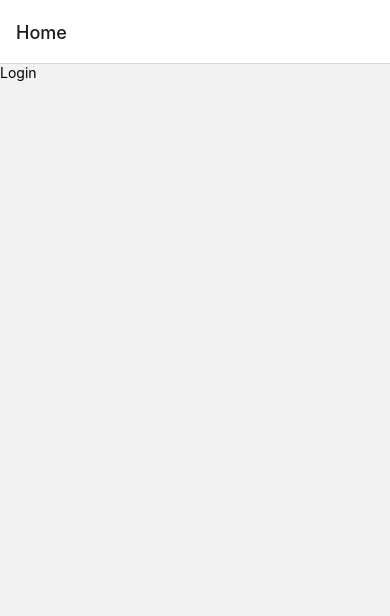
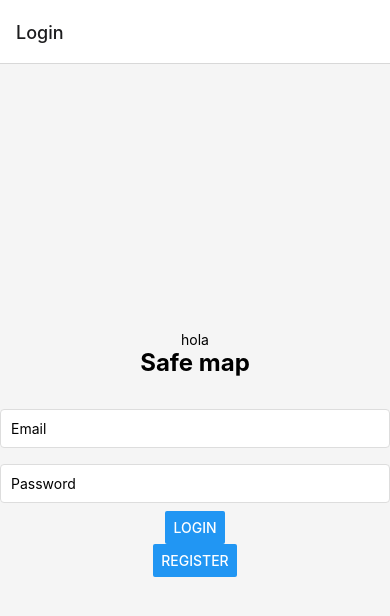
Before and after one commit to SafemapBogotaBerlin/SafeMap, a React Native app in the folder client/: screen /Login in a window 390 px wide. Before the commit this address had no page. Shown: the top 616 px of the page. Built offline with nearby package versions, Linux system fonts and the light colour scheme.

Commit message:
Feat: Login component with firebase authentication

```diff
--- /dev/null
+++ b/client/src/Routes/public.ts
@@ -0,0 +1,4 @@
+export const routes = {
+    login: "Login",
+    register:"Register"
+}
--- a/client/src/firebase.config.ts
+++ b/client/src/firebase.config.ts
@@ -1,5 +1,6 @@
 import { initializeApp } from "firebase/app";
 import { getFirestore } from 'firebase/firestore';
+import {getAuth} from "firebase/auth"
 
 const firebaseConfig = {
   apiKey: process.env.EXPO_PUBLIC_APIKEY,
@@ -11,5 +12,7 @@ const firebaseConfig = {
   measurementId: process.env.EXPO_PUBLIC_MEASUREMENTID
 };
 
-export const app = initializeApp(firebaseConfig);
-export const firestore = getFirestore(app);
+ const app = initializeApp(firebaseConfig);
+const firestore = getFirestore(app);
+const auth = getAuth(app)
+export {auth, app, firestore}
--- a/client/src/navigation/Public.tsx
+++ b/client/src/navigation/Public.tsx
@@ -1,13 +1,15 @@
 import React from "react";
 import { createNativeStackNavigator } from "@react-navigation/native-stack";
 import Login from "../screens/Login";
+import Register from '../screens/Register';
 
 const Stack = createNativeStackNavigator();
 
 export default function Public() {
   return (
     <Stack.Navigator>
-      <Stack.Screen name="Home" component={Login} />
+      <Stack.Screen name="Login" component={Login} />
+      <Stack.Screen name="Register" component={Register}/>
     </Stack.Navigator>
   );
 }
--- a/client/src/screens/Login.tsx
+++ b/client/src/screens/Login.tsx
@@ -1,10 +1,86 @@
-import React from 'react'
-import { View, Text, SafeAreaView } from 'react-native';
+import { auth } from "../firebase.config";
+import React, { useState } from "react";
+import {
+  Text,
+  SafeAreaView,
+  TextInput,
+  StyleSheet,
+  Button,
+  Keyboard,
+  TouchableWithoutFeedback,
+} from "react-native";
+import { signInWithEmailAndPassword, UserCredential } from "firebase/auth";
+import { NavigationProp, useNavigation } from "@react-navigation/native";
+import { routes } from "../Routes/public";
 
 export default function Login() {
+  const [email, setEmail] = useState("camilomafioly@gmail.com");
+  const [password, setPassword] = useState("x30011");
+
+  const navigation: NavigationProp<any> = useNavigation();
+
+  const login = async () => {
+    try {
+      if (!/^\w+[\+\.\w-]*@([\w-]+\.)*\w+[\w-]*\.([a-z]{2,4}|\d+)$/i.test(email)) {
+        return;
+      }
+      if (password === "") {
+        return;
+      }
+      const userCredential: UserCredential = await signInWithEmailAndPassword(auth, email, password);
+      console.log(userCredential);
+      const user = userCredential.user;
+      if (user) {
+        if (user.emailVerified) {
+          alert("Successfully logged in!");
+        } else {
+          alert("Please verify your email before logging in.");
+        }
+      }
+    } catch (error) {
+      console.log(error);
+    }
+  };
+
   return (
-    <SafeAreaView>
-      <Text>Login</Text>
-    </SafeAreaView>
+    <TouchableWithoutFeedback onPress={() => Keyboard.dismiss()}>
+      <SafeAreaView style={styles.container}>
+        <Text>hola</Text>
+        <Text style={styles.title}>Safe map</Text>
+        <TextInput style={styles.input} placeholder="Email" onChangeText={setEmail} />
+        <TextInput
+          style={styles.input}
+          placeholder="Password"
+          secureTextEntry
+          onChangeText={setPassword}
+        />
+        <Button title="Login" onPress={login} />
+        <Button title="Register" onPress={() =>navigation.navigate(routes.register)} />
+      </SafeAreaView>
+    </TouchableWithoutFeedback>
   );
 }
+
+const styles = StyleSheet.create({
+  container: {
+    flex: 1,
+    justifyContent: "center",
+    alignItems: "center",
+    padding: 16,
+    backgroundColor: "#f5f5f5",
+  },
+  title: {
+    fontSize: 24,
+    marginBottom: 24,
+    fontWeight: "bold",
+  },
+  input: {
+    width: "100%",
+    padding: 10,
+    marginVertical: 8,
+    backgroundColor: "#fff",
+    borderWidth: 1,
+    borderColor: "#ddd",
+    borderRadius: 4,
+  },
+});
```
Also changed, not shown: client/src/Routes/private.ts (added).
